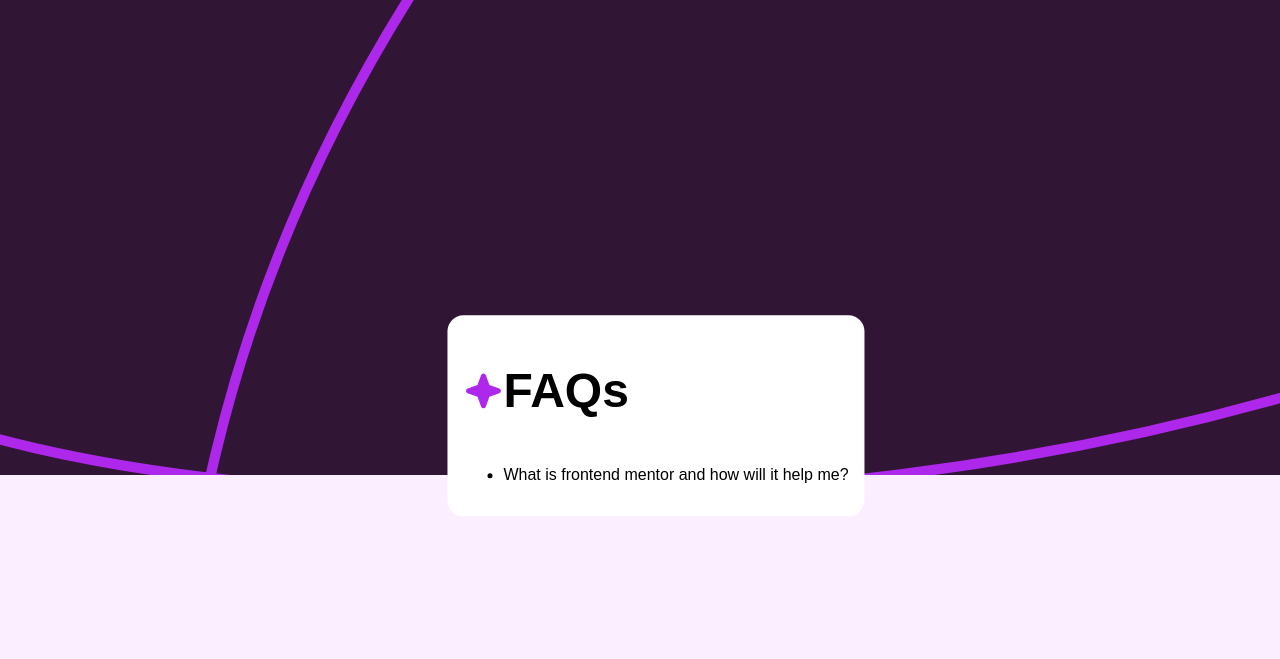
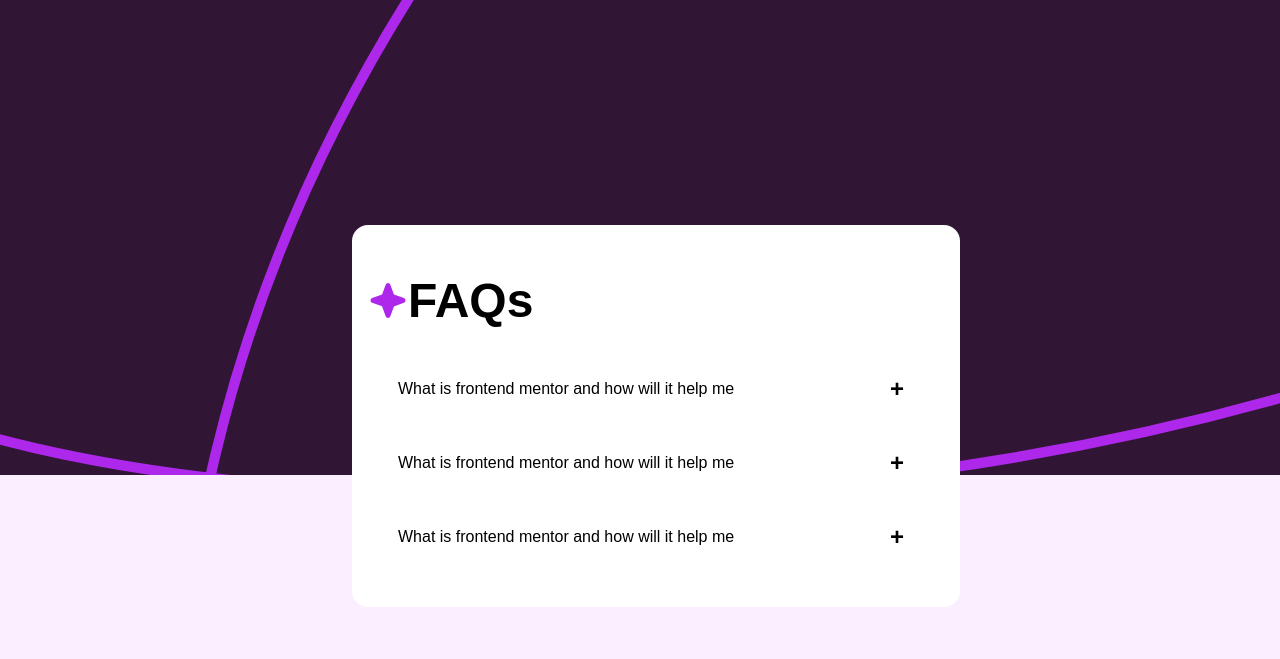
Before and after one commit to aidqen/faq-accordion-main, a plain HTML site: page index.html in a window 1280 px wide. Drawn offline with Linux system fonts and the light colour scheme.

Commit message:
Finished Accordion project

```diff
--- a/css/styles.css
+++ b/css/styles.css
@@ -39,3 +39,42 @@
 .btn {
     cursor: pointer;
 }
+
+.content-box {
+    position: relative;
+    margin: 10px 20px;
+}
+
+.content-box label {
+    display: block;
+    position: relative;
+    padding: 10px;
+    cursor: pointer;
+}
+
+.content {
+    position: relative;
+    padding: 0.8em;
+    height: 0;
+    overflow: hidden;
+    transition: 0.5s;
+    /* overflow-y: auto; */
+}
+.content-box.active .content {
+    height: 10em;
+}
+
+label::before {
+    content: '+';
+    font-weight: 900;
+    position: absolute;
+    top: 50%;
+    right: 20px;
+    transform: translateY(-50%);
+    font-size: 1.5em;
+}
+
+
+.content-box.active label::before {
+    content: '-'
+}
--- a/index.html
+++ b/index.html
@@ -27,12 +27,47 @@
         <h1>FAQs</h1>
       </div>
 
-      <ul>
-        <li>
-          <label for="first">What is frontend mentor and how will it help me?
-          </label>
-        </li>
-      </ul>
+      <div class="accordion">
+        <div class="content-box">
+          <label>What is frontend mentor and how will it help me</label>
+          <div class="content">
+            <p>
+              Lorem ipsum dolor sit amet consectetur adipisicing elit. Molestias
+              repudiandae architecto hic soluta magnam nam sapiente ipsam illo
+              reprehenderit voluptate, ducimus aliquid voluptas numquam
+              deleniti, cupiditate similique aspernatur. Nobis, perferendis?
+            </p>
+          </div>
+        </div>
+      </div>
+
+      <div class="accordion">
+        <div class="content-box">
+          <label>What is frontend mentor and how will it help me</label>
+          <div class="content">
+            <p>
+              Lorem ipsum dolor sit amet consectetur adipisicing elit. Molestias
+              repudiandae architecto hic soluta magnam nam sapiente ipsam illo
+              reprehenderit voluptate, ducimus aliquid voluptas numquam
+              deleniti, cupiditate similique aspernatur. Nobis, perferendis?
+            </p>
+          </div>
+        </div>
+      </div>
+
+      <div class="accordion">
+        <div class="content-box">
+          <label>What is frontend mentor and how will it help me</label>
+          <div class="content">
+            <p>
+              Lorem ipsum dolor sit amet consectetur adipisicing elit. Molestias
+              repudiandae architecto hic soluta magnam nam sapiente ipsam illo
+              reprehenderit voluptate, ducimus aliquid voluptas numquam
+              deleniti, cupiditate similique aspernatur. Nobis, perferendis?
+            </p>
+          </div>
+        </div>
+      </div>
     </main>
     <script src="js/main.js"></script>
   </body>
--- a/js/main.js
+++ b/js/main.js
@@ -1,14 +1,17 @@
 'use strict'
 
+var elAccordion
+
 function onInit() {
-  const elBtn = document.querySelectorAll('.btn')
-  const elAccContent = document.querySelector('.accordion-content')
-
-  elBtn.forEach( btn => btn.addEventListener('click', () => {
-    btn.classList.toggle('active')
-    if (btn.classList.contains('active')) {
-        btn.src = '/assets/images/icon-minus.svg'
-    } else btn.src = '/assets/images/icon-plus.svg'
-    console.log(btn.nextElementSibling);
-  }))
+  elAccordion = document.querySelectorAll('.content-box')
+  // for (var i = 0 ; i < elAccordion.length ; i++) {
+  //   elAccordion[i].addEventListener('click', () => {
+  //     this.classList.toggle('active')
+  //   })
+  // }
+  elAccordion.forEach(element => {
+    element.addEventListener('click', () => {
+      element.classList.toggle('active')
+    })
+  })
 }
```
